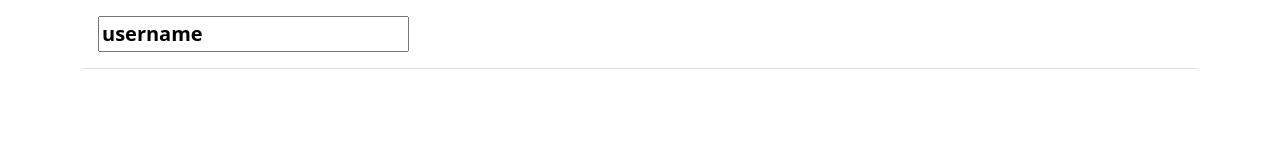
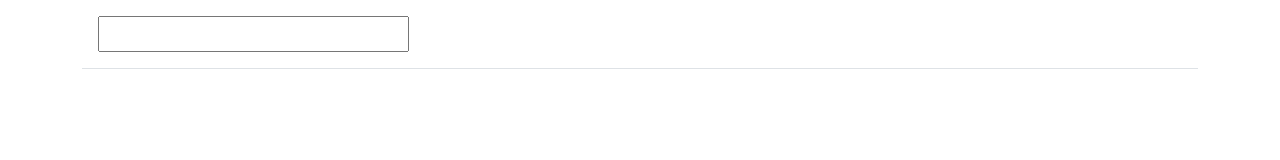
Before and after one commit to kewyj/chatroom, a React (Vite) app in the folder frontend/chatroom-app/: page /chat in a window 1280 px wide. Shown: the top 160 px of the page. Built offline with nearby package versions, Linux system fonts and the light colour scheme.

Commit message:
display name on top in chat acc to username

```diff
--- a/frontend/chatroom-app/src/components/LoginButton.tsx
+++ b/frontend/chatroom-app/src/components/LoginButton.tsx
@@ -3,10 +3,9 @@ import { useDispatch } from "react-redux";
 import '../styles.css';
 import config from '../../config.json';
 import Axios from "axios";
-import store from "../store.tsx";
 
 // Set action type
-const GET_NEW_USER_ID = "get/newuserID";
+const GET_NEW_USER_ID = "set_user_id";
 
 interface Props {
     children: string;
--- a/frontend/chatroom-app/src/pages/Chat.tsx
+++ b/frontend/chatroom-app/src/pages/Chat.tsx
@@ -1,5 +1,6 @@
 import React, {useEffect, useState} from 'react';
 import "@fortawesome/fontawesome-free/css/all.css";
+import store from '../store.tsx'
 
 export interface ChatProps { }
 
@@ -18,12 +19,14 @@ const ChatPage: React.FunctionComponent<ChatProps> = (props) => {
         event.preventDefault();
     }
 
+    console.log(store.getState().userID)
+
     return (
         <div className="container">
             <div className="d-flex flex-column align-items-stretch flex-shrink-8 bg-white">
                 <div
                     className="d-flex align-items-center flex-shrink-8 p-3 link-dark text-decoration-none border-bottom">
-                    <input className="fs-5 fw-semibold" value={username} onChange={event => setUsername(event.target.value)} />
+                    <input className="fs-5 fw-semibold" value={store.getState().userID.username?.substring(0, 3)} readOnly />
                 </div>
                 <div className="list-group list-geoup-flush border-bottom scrollarea">
                     {messages.map(message => {
--- a/frontend/chatroom-app/src/store.tsx
+++ b/frontend/chatroom-app/src/store.tsx
@@ -1,18 +1,19 @@
 import { createStore } from 'redux';
 // Define an initial state value for the app
 const initialState = {
-  value: ''
+  userID: '',
+  msg: ''
 }
 
-function getUserID(state = initialState, action) {
+function reducer(state = initialState, action) {
   switch (action.type) {
-    case 'get/newuserID':
-      return { ...state, value: action.payload };
+    case 'set_user_id':
+      return { ...state, userID: action.payload };
     default:
       return state;
   }
 }
 
-const store = createStore(getUserID);
+const store = createStore(reducer);
 
 export default store;
```
